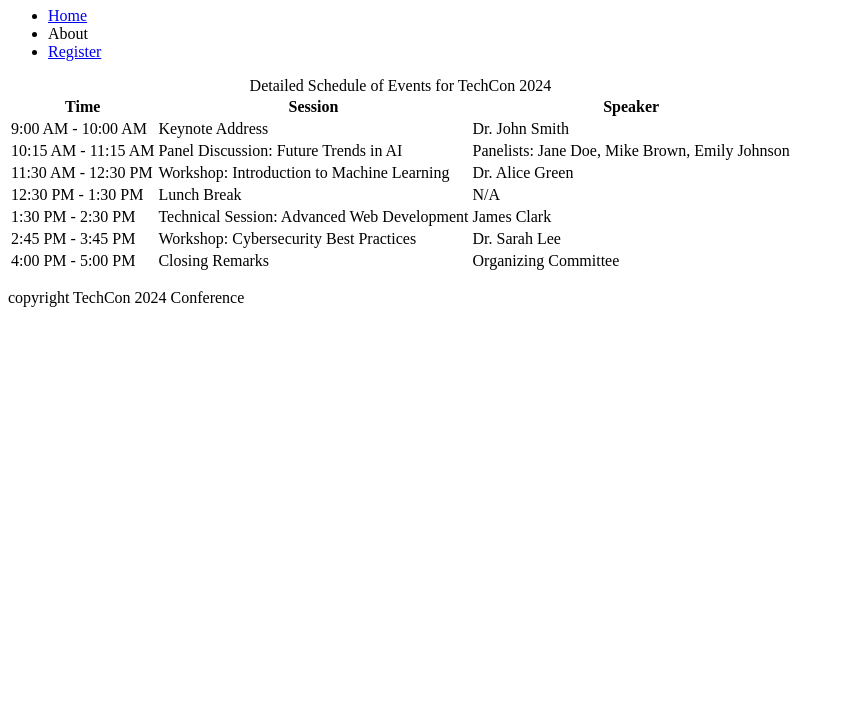
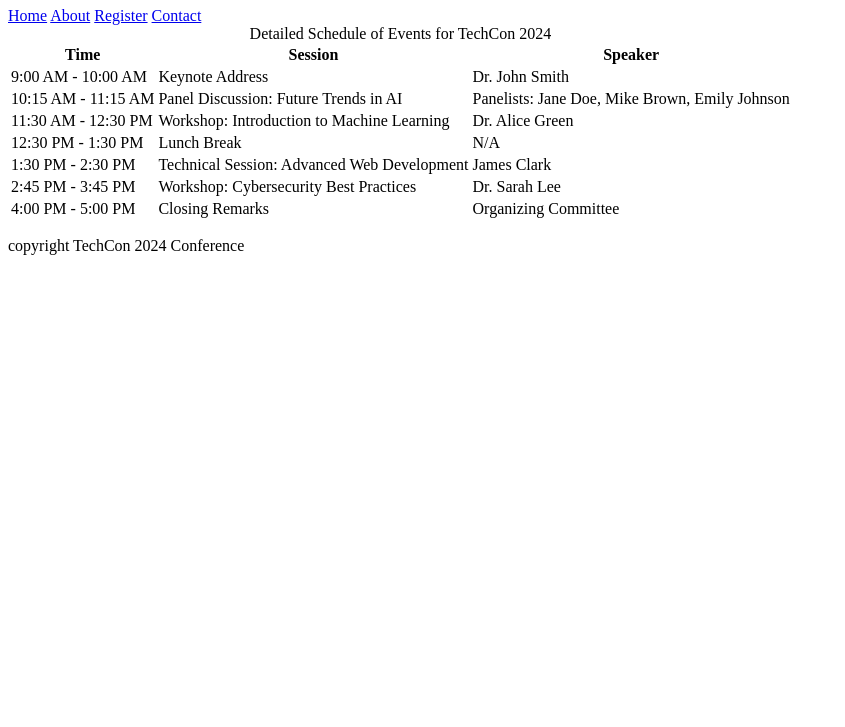
Before and after one commit to abelminale/TechCon_HTML, a plain HTML site: page techcon_website/schedule.html in a window 1280 px wide. Shown: the part 73-800 px from the top of the page, without its empty margins (0-845 px from the left). Drawn offline with Linux system fonts and the light colour scheme.

Commit message:
schedule correctionslast time lastwef

```diff
--- a/techcon_website/schedule.html
+++ b/techcon_website/schedule.html
@@ -8,14 +8,14 @@
 <body>
     <header>
         <h1>Schedule for TechCon 2024</h1>
-        <nav>
-            <ul>
-                <li><a href="index.html">Home</a></li>
-                <li><a href="about.html"></a>About</li>
-                <li><a href="register.html">Register</a></li>
+      </header>
 
-            </ul>
-        </nav>
+      <nav>
+        <a href="index.html">Home</a>
+        <a href="about.html">About</a>
+        <a href="register.html">Register</a>
+        <a href="contact.html">Contact</a>
+      </nav>
     </header>
     <main>
         <table>
```
